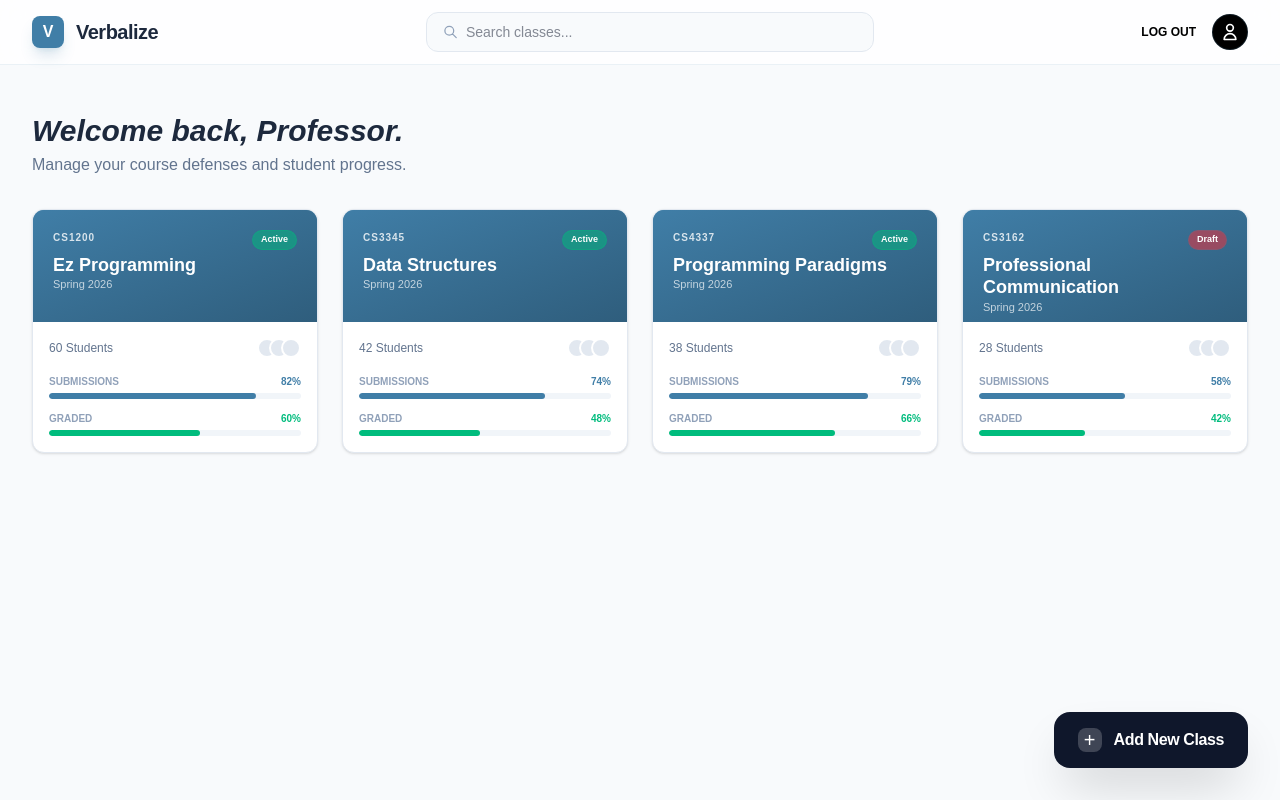
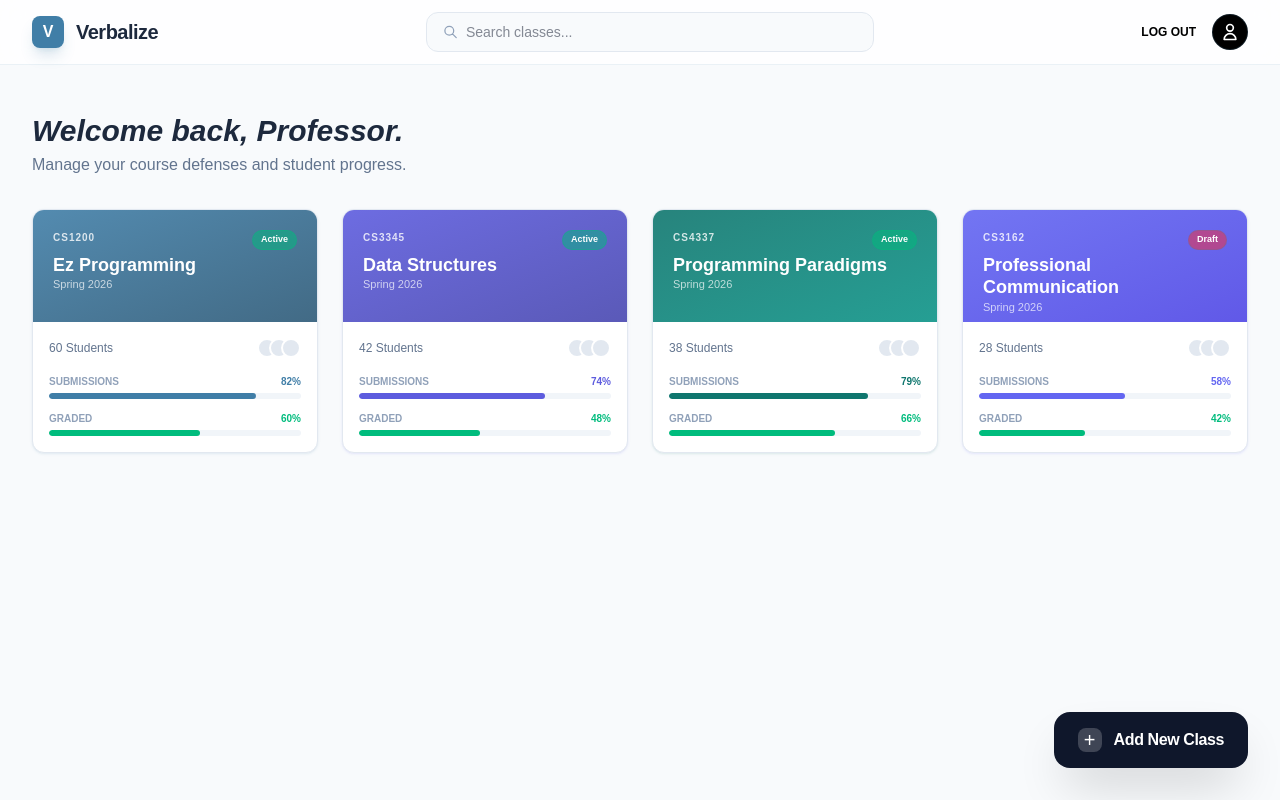
Before and after one commit to acm-projects/Verbalize, a Next.js app in the folder verbalize/: page /appledashboard in a window 1280 px wide. Built offline with nearby package versions, Linux system fonts and the light colour scheme.

Commit message:
lastest UI changes - 25/3

```diff
--- a/verbalize/app/appledashboard/page.tsx
+++ b/verbalize/app/appledashboard/page.tsx
@@ -14,6 +14,14 @@ export default function DashboardPage() {
     { code: "CS3345", title: "Data Structures", term: "Spring 2026", status: "Active", students: 42, submissionRate: 74, gradingProgress: 48 },
     { code: "CS4337", title: "Programming Paradigms", term: "Spring 2026", status: "Active", students: 38, submissionRate: 79, gradingProgress: 66 },
     { code: "CS3162", title: "Professional Communication", term: "Spring 2026", status: "Draft", students: 28, submissionRate: 58, gradingProgress: 42 },
+  ];
+
+
+  const cardThemes = [
+    { from: "from-[#407EA7]", to: "to-[#2D5A78]", shadow: "shadow-[#407EA7]/10", progress: "text-[#407EA7]", bgProgress: "bg-[#407EA7]" },
+    { from: "from-[#5D5CDE]", to: "to-[#4847B0]", shadow: "shadow-[#5D5CDE]/10", progress: "text-[#5D5CDE]", bgProgress: "bg-[#5D5CDE]" },
+    { from: "from-[#0F766E]", to: "to-[#0D9488]", shadow: "shadow-[#0F766E]/10", progress: "text-[#0F766E]", bgProgress: "bg-[#0F766E]" },
+    { from: "from-[#6366F1]", to: "to-[#4F46E5]", shadow: "shadow-[#6366F1]/10", progress: "text-[#6366F1]", bgProgress: "bg-[#6366F1]" },
   ];
 
   const getStatusStyle = (status: string) => {
@@ -49,6 +57,7 @@ export default function DashboardPage() {
             </div>
           </div>
         </header>
+
         <motion.div
           initial={{ opacity: 0, x: -30 }}
           animate={{ opacity: 1, x: 0 }}
@@ -60,6 +69,7 @@ export default function DashboardPage() {
             <p className="text-slate-500 mt-1">Manage your course defenses and student progress.</p>
           </section>
         </motion.div>
+
         {/* Grid (Canvas Style) */}
         <section className="px-8 max-w-[1400px] mx-auto">
           <motion.div
@@ -69,15 +79,19 @@ export default function DashboardPage() {
             className="text-center lg:text-left"
           >
             <div className="grid grid-cols-1 sm:grid-cols-2 lg:grid-cols-3 xl:grid-cols-4 gap-6">
-              {courses.map((course, index) => (
+              {courses.map((course, index) => {
+                // Chọn theme dựa trên index để tạo màu sắc khác nhau
+                const theme = cardThemes[index % cardThemes.length];
+
+                return (
                   <Link
                     key={index}
                     href="/assignments"
-                  className="group flex flex-col overflow-hidden rounded-xl border border-slate-200 bg-white shadow-sm transition-all hover:-translate-y-1 hover:shadow-xl hover:shadow-[#407EA7]/10"
+                    className={`group flex flex-col overflow-hidden rounded-xl border border-slate-200 bg-white shadow-sm transition-all hover:-translate-y-1 hover:shadow-xl ${theme.shadow}`}
                   >
-                  {/* Top: Màu chủ đạo Verbalize */}
-                  <div className="h-28 relative bg-[#407EA7] p-5 text-white">
-                    <div className="absolute inset-0 bg-gradient-to-br from-[#407EA7] to-[#2D5A78] opacity-90" />
+                    {/* Top: Header với Gradient thay đổi */}
+                    <div className="h-28 relative p-5 text-white">
+                      <div className={`absolute inset-0 bg-gradient-to-br ${theme.from} ${theme.to} opacity-90`} />
                       <div className="relative z-10">
                         <div className="flex justify-between items-start">
                           <span className="text-[10px] font-black uppercase tracking-widest opacity-80">{course.code}</span>
@@ -99,15 +113,15 @@ export default function DashboardPage() {
                         </div>
                       </div>
 
-                    {/* Progress bars nhỏ gọn */}
+                      {/* Progress bars */}
                       <div className="space-y-3">
                         <div>
                           <div className="flex justify-between text-[10px] mb-1 font-bold text-slate-400 uppercase">
                             <span>Submissions</span>
-                          <span className="text-[#407EA7]">{course.submissionRate}%</span>
+                            <span className={theme.progress}>{course.submissionRate}%</span>
                           </div>
                           <div className="h-1.5 w-full rounded-full bg-slate-100 overflow-hidden">
-                          <div className="h-full bg-[#407EA7] rounded-full" style={{ width: `${course.submissionRate}%` }} />
+                            <div className={`h-full ${theme.bgProgress} rounded-full`} style={{ width: `${course.submissionRate}%` }} />
                           </div>
                         </div>
                         <div>
@@ -122,10 +136,12 @@ export default function DashboardPage() {
                       </div>
                     </div>
                   </Link>
-              ))}
+                );
+              })}
             </div>
           </motion.div>
         </section>
+
         <motion.div
           initial={{ opacity: 0, x: 30 }}
           animate={{ opacity: 1, x: 0 }}
@@ -138,9 +154,6 @@ export default function DashboardPage() {
           </div>
           <span className="font-bold tracking-tight">Add New Class</span>
         </motion.div>
-        {/* </div> */}
-
-        {/* Nút ADD CLASS Fixed góc phải dưới */}
 
       </main>
 
--- a/verbalize/app/components/Login.tsx
+++ b/verbalize/app/components/Login.tsx
@@ -5,7 +5,7 @@ import { login } from "@/app/login/actions";
 import { useState } from "react";
 import { motion } from "framer-motion";
 import { useActionState } from 'react';
-
+import GoogleButton from "../assets/google-button.png";
 
 export default function Login() {
     const [state, formAction, isPending] = useActionState(login, null);
@@ -67,8 +67,9 @@ export default function Login() {
                                     <button disabled={isPending} type="submit" className="w-full active:scale-95 bg-[#4A86A8] hover:bg-[#3d6e8a] text-white font-bold py-4 rounded-xl transition-colors shadow-lg shadow-[#4A86A8]/30">
                                         {isPending ? 'Loading...' : 'Sign in'}
                                     </button>
-                                    <button type="submit" className="w-full active:scale-95 bg-white hover:bg-[#3d6e8a] text-red-500 font-bold py-4 rounded-xl transition-colors shadow-lg shadow-[#4A86A8]/30">
-                                        Sign in with Google
+                                    <button type="submit" className="w-full active:scale-95 bg-white hover:bg-gray-200 text-black gap-5 font-bold py-2 rounded-xl transition-colors shadow-lg shadow-[#4A86A8]/30 flex items-center justify-center gap-2 border border-gray-300">
+                                        <img src={GoogleButton.src} alt="Google" className="size-9 hover:shadow-lg" />
+                                        <span>Sign in with Google</span>
                                     </button>
 
                                 </form>
--- a/verbalize/app/components/shared/CreateModal.tsx
+++ b/verbalize/app/components/shared/CreateModal.tsx
@@ -25,7 +25,7 @@ export default function CreateModal({
   const fourthLabel = isAssignment ? "Assignment file" : "Student file";
 
   return (
-    <div className="fixed inset-0 z-[100] flex items-center justify-center">
+    <div className="fixed inset-0 z-[100] flex items-center justify-center text-black">
       {/* overlay */}
       <div
         className="absolute inset-0 bg-white/18 backdrop-blur-md"
```
Also changed, not shown: verbalize/app/assets/google-button.png (added), 1 other file (tests, documents, lock files or other folders). Lines whose indentation alone changed are shown as unchanged.
